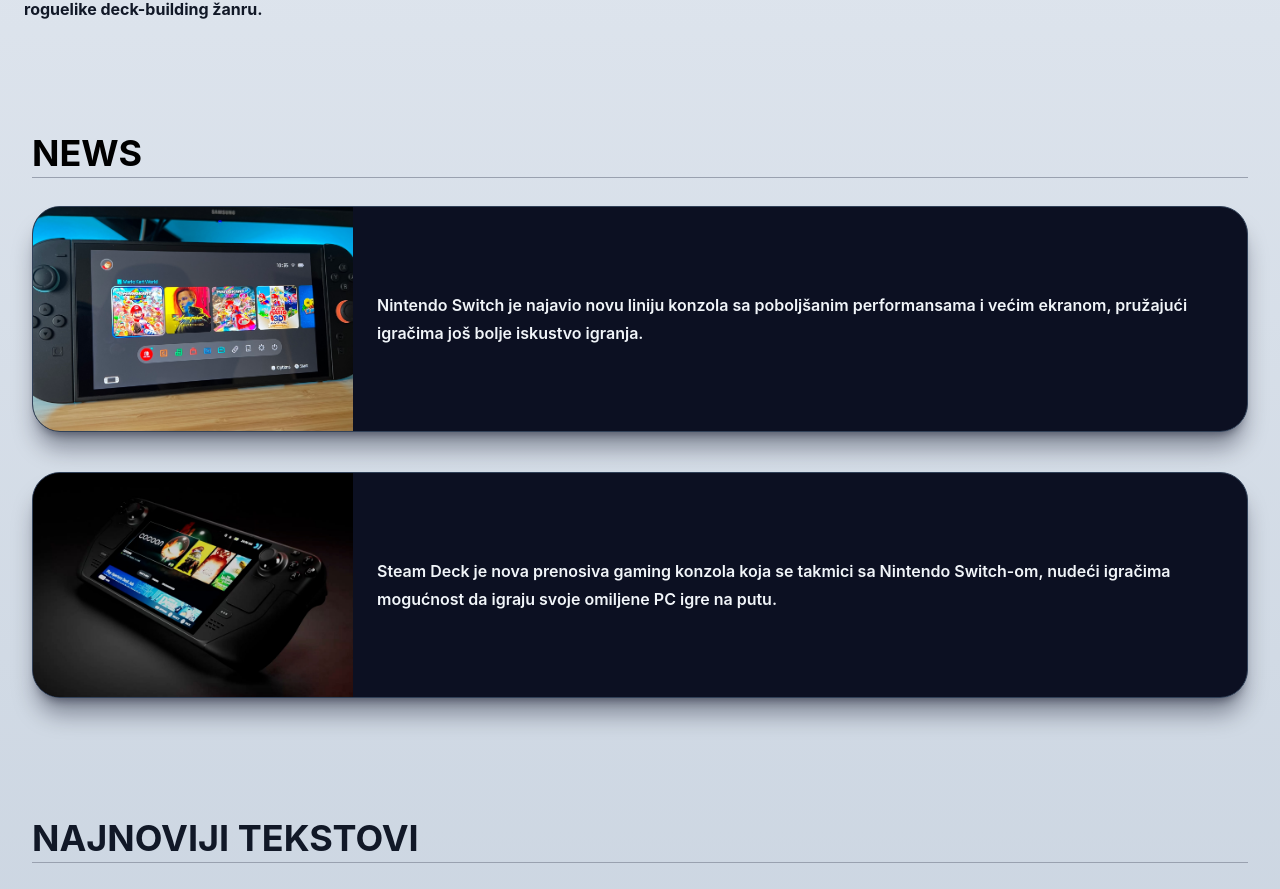
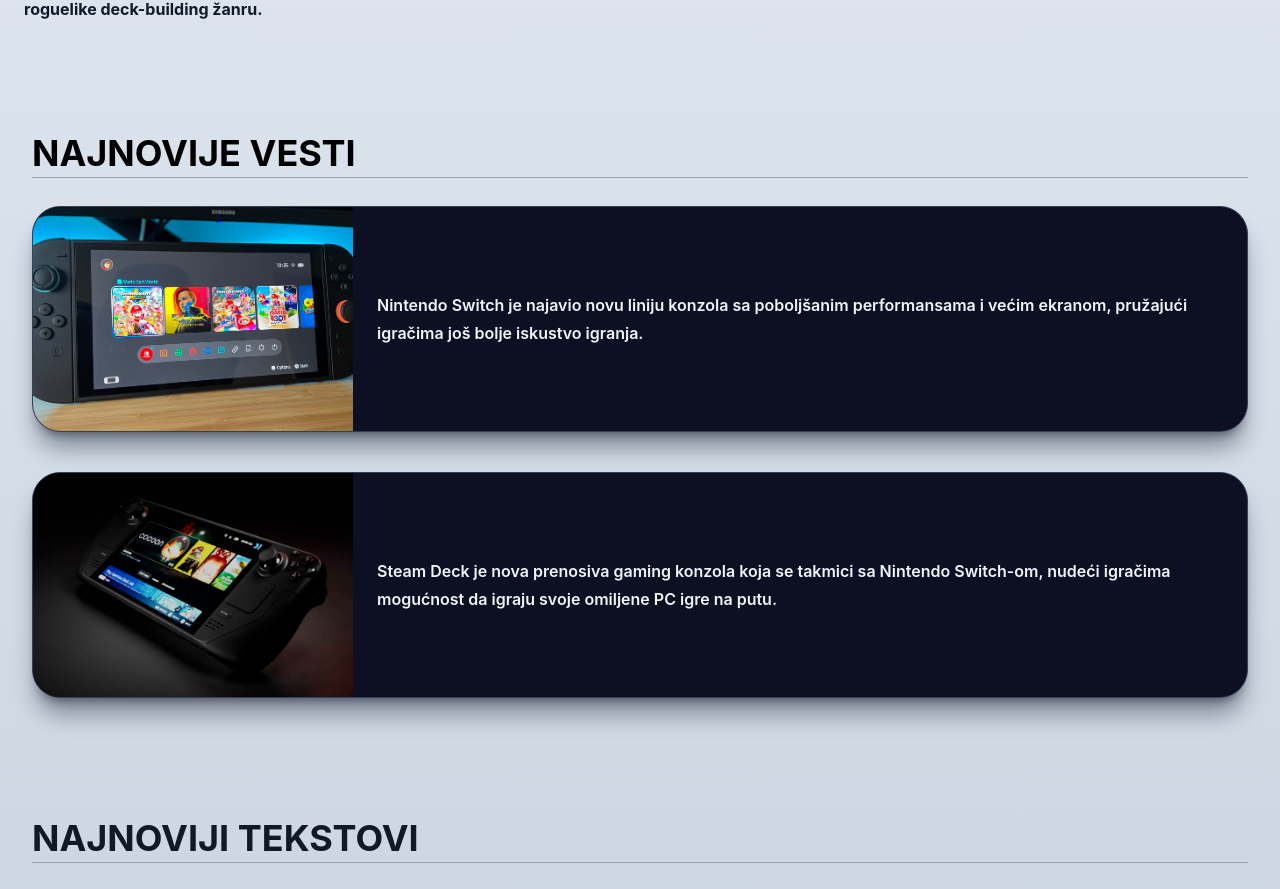
Before and after one commit to Cirko023/NovinarskiPortal, a React (Vite) app: page / in a window 1280 px wide. Shown: the part 1396-2285 px from the top of the page. Built offline with nearby package versions, Linux system fonts and the light colour scheme; no server answers; the database is empty.

Commit message:
Mala promena naslova

```diff
--- a/src/Pocetna.jsx
+++ b/src/Pocetna.jsx
@@ -60,7 +60,7 @@
         </div>
 
         <div className='flex items-center border-b border-gray-400 mb-7'>
-            <p className='font-bold text-4xl mb-1 text-black'>NEWS</p>
+            <p className='font-bold text-4xl mb-1 text-black'>NAJNOVIJE VESTI</p>
         </div>
 
         <div className='flex flex-col justify-center'>
```
